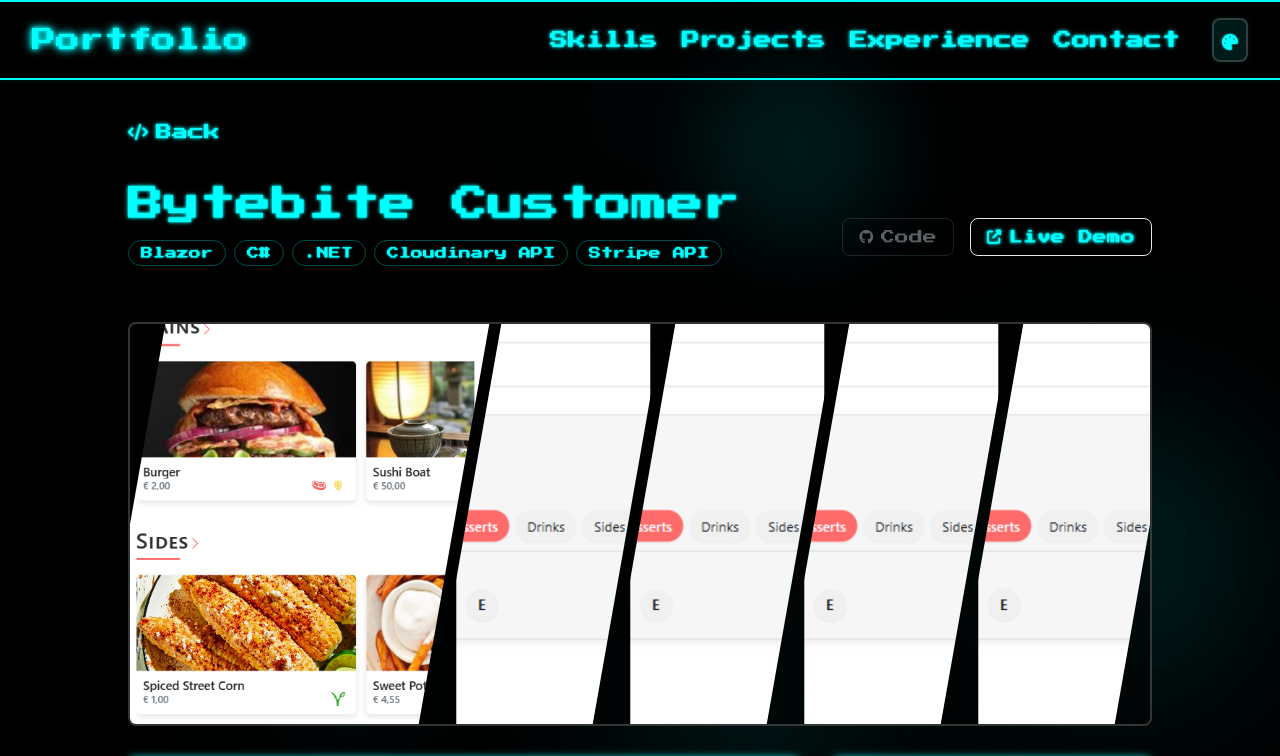
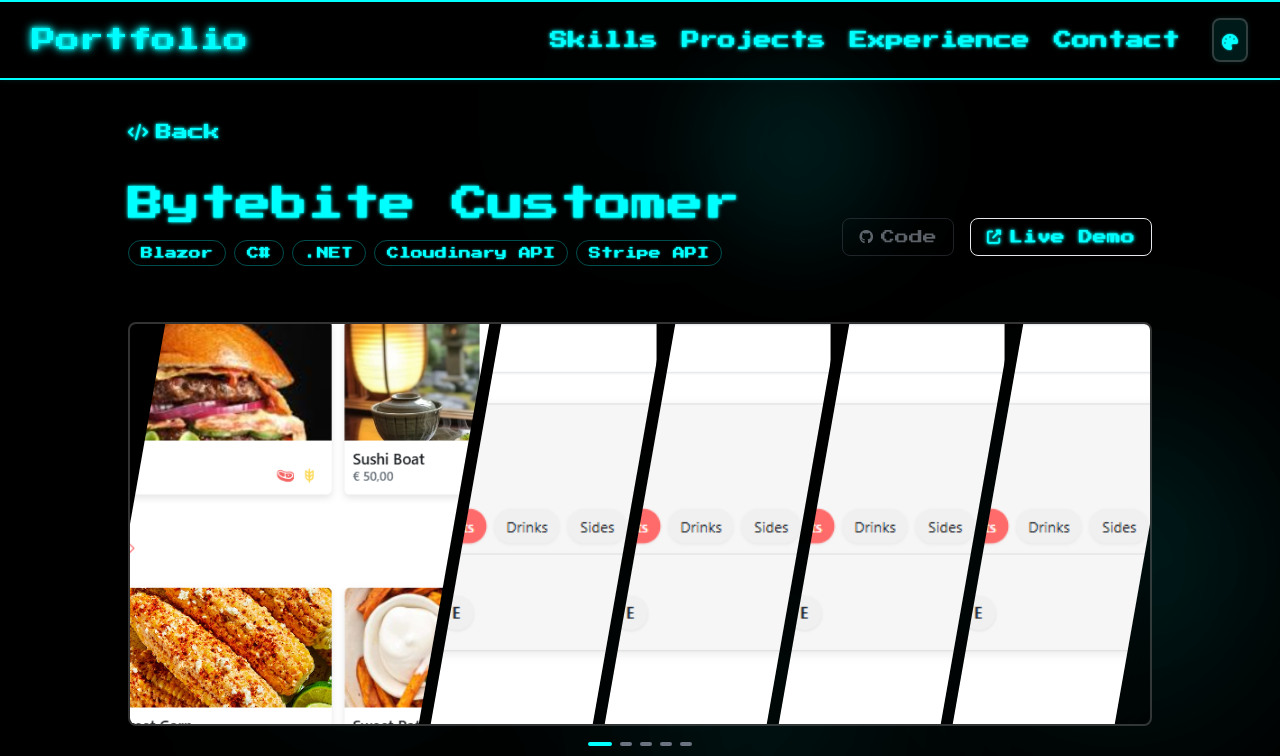
Before and after one commit to peaceoutommy/Portfolio, a React (Vite) app: page /project/0 in a window 1280 px wide. Shown: the top 756 px of the page. Built offline with nearby package versions, Linux system fonts and the light colour scheme.

Commit message:
Carousel styling updates

```diff
--- a/src/components/Ui/Carousel.jsx
+++ b/src/components/Ui/Carousel.jsx
@@ -15,11 +15,10 @@ const Carousel = ({ images, activeImageIndex, setActiveImageIndex }) => {
     >
       <GlowContainer intensity="none" className="p-0 overflow-hidden">
         <div
-          className="w-full relative"
+          className="w-full relative flex"
           style={{
             transform: "skew(-10deg)",
             overflow: "hidden",
-            display: "flex",
             height: "400px"
           }}
         >
@@ -28,36 +27,53 @@ const Carousel = ({ images, activeImageIndex, setActiveImageIndex }) => {
               key={index}
               className="relative h-full overflow-hidden transition-all duration-500 ease-in-out"
               initial={{ flex: index === 0 ? 2 : 1 }}
-              animate={{ flex: activeImageIndex === index ? 2 : 1 }}
+              animate={{
+                flex: activeImageIndex === index ? 2 : 1,
+              }}
               whileHover={{
-                flex: 2,
-                transition: { duration: 0.3 }
+                flex: 2, // Slightly larger for better effect
+                transition: { duration: 0.1 }
               }}
               onHoverStart={() => setActiveImageIndex(index)}
+              onClick={() => setActiveImageIndex(index)} // Add click for mobile
               style={{
                 marginRight: index < images.length - 1 ? "12px" : "0",
-                zIndex: activeImageIndex === index ? 10 : 1
+                zIndex: activeImageIndex === index ? 10 : 1,
+                cursor: "pointer" // Show it's clickable
               }}
             >
               <div
                 style={{
                   position: "absolute",
-                  top: 0,
-                  left: 0,
-                  width: "120%", // Slightly wider to account for skew
-                  height: "100%",
-                  transform: "skew(10deg) translateX(-5%)", // Counter-skew to make image appear normal
+                  top: "-5%", // Add extra space at top
+                  left: "-10%", // Add extra space at left
+                  width: "150%", // Increased from 120% to ensure coverage
+                  height: "110%", // Extra height to cover bottom
+                  transform: "skew(10deg) translateX(-15%)", // Adjusted from -5%
                   backgroundImage: `url(/${img})`,
                   backgroundSize: "cover",
-                   backgroundRepeat: "no-repeat",
+                  backgroundRepeat: "no-repeat",
                   backgroundPosition: "center",
-                  transition: "all 0.5s ease-in-out"
                 }}
               ></div>
             </motion.div>
           ))}
         </div>
       </GlowContainer>
+
+      {/* Add navigation indicators */}
+      <div className="flex justify-center mt-4">
+        {images.map((_, index) => (
+          <button
+            key={index}
+            className={`mx-1 h-1 rounded-full transition-all duration-300 ${
+              activeImageIndex === index ? "w-6 bg-[var(--highlight-color)]" : "w-3 bg-gray-500"
+            }`}
+            onClick={() => setActiveImageIndex(index)}
+            aria-label={`Go to slide ${index + 1}`}
+          />
+        ))}
+      </div>
     </motion.div>
   );
 };
```
